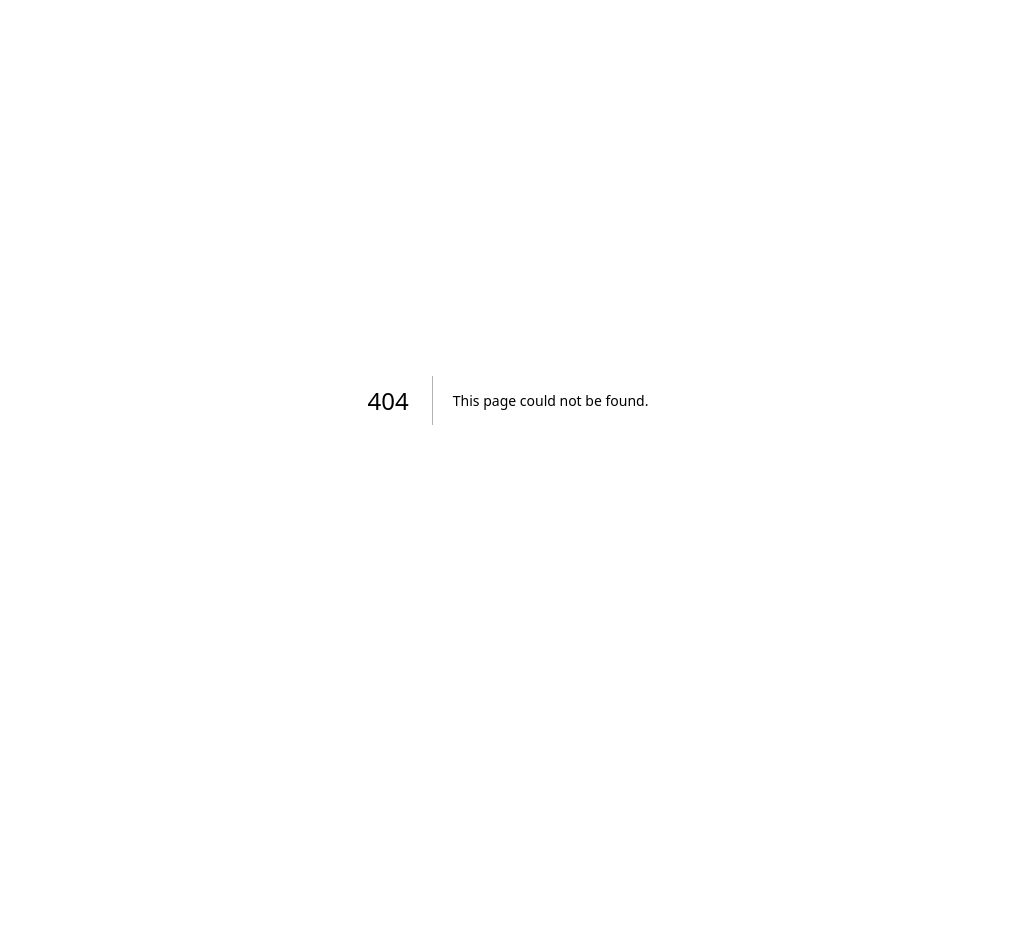
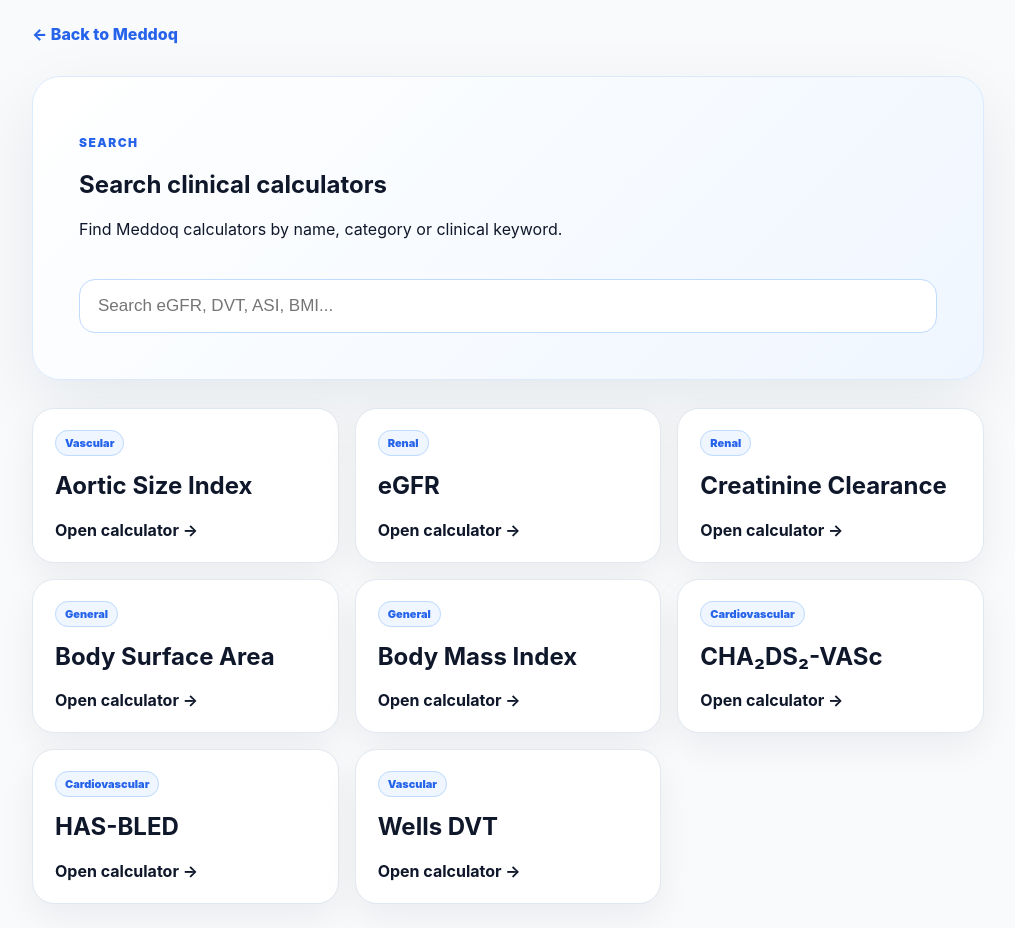
Before and after one commit to brsbyrm/meddoq, a Next.js app: page /search in a window 1280 px wide. Before the commit this address had no page. Shown: the whole page, without its empty margins (132-1147 px from the left). Before the commit the page ends 800 px from the top, so only its background shows below. Built offline with nearby package versions, Linux system fonts and the light colour scheme.

Commit message:
Add calculator search page

```diff
--- /dev/null
+++ b/app/search/page.js
@@ -0,0 +1,120 @@
+"use client";
+
+import { useMemo, useState } from "react";
+
+const calculators = [
+  ["Aortic Size Index", "Vascular", "/calculators/aortic-size-index", "aortic diameter body surface area ASI"],
+  ["eGFR", "Renal", "/calculators/egfr", "kidney renal creatinine CKD-EPI glomerular filtration rate"],
+  ["Creatinine Clearance", "Renal", "/calculators/creatinine-clearance", "Cockcroft Gault drug dosing creatinine clearance"],
+  ["Body Surface Area", "General", "/calculators/body-surface-area", "BSA Mosteller height weight"],
+  ["Body Mass Index", "General", "/calculators/body-mass-index", "BMI weight height obesity"],
+  ["CHA₂DS₂-VASc", "Cardiovascular", "/calculators/cha2ds2-vasc", "atrial fibrillation stroke risk anticoagulation"],
+  ["HAS-BLED", "Cardiovascular", "/calculators/has-bled", "bleeding risk anticoagulation atrial fibrillation"],
+  ["Wells DVT", "Vascular", "/calculators/wells-dvt", "deep vein thrombosis DVT probability"],
+];
+
+export default function SearchPage() {
+  const [query, setQuery] = useState("");
+
+  const results = useMemo(() => {
+    const q = query.toLowerCase().trim();
+    if (!q) return calculators;
+    return calculators.filter(([name, category, , keywords]) =>
+      `${name} ${category} ${keywords}`.toLowerCase().includes(q)
+    );
+  }, [query]);
+
+  return (
+    <main style={styles.main}>
+      <a href="/" style={styles.back}>← Back to Meddoq</a>
+
+      <section style={styles.hero}>
+        <p style={styles.kicker}>Search</p>
+        <h1>Search clinical calculators</h1>
+        <p>Find Meddoq calculators by name, category or clinical keyword.</p>
+
+        <input
+          autoFocus
+          value={query}
+          onChange={(e) => setQuery(e.target.value)}
+          placeholder="Search eGFR, DVT, ASI, BMI..."
+          style={styles.search}
+        />
+      </section>
+
+      <section style={styles.grid}>
+        {results.map(([name, category, href]) => (
+          <a href={href} key={href} style={styles.card}>
+            <span style={styles.badge}>{category}</span>
+            <h2>{name}</h2>
+            <strong>Open calculator →</strong>
+          </a>
+        ))}
+      </section>
+    </main>
+  );
+}
+
+const styles = {
+  main: {
+    maxWidth: 1000,
+    margin: "0 auto",
+    padding: 24,
+    fontFamily:
+      'Inter, ui-sans-serif, system-ui, -apple-system, BlinkMacSystemFont, "Segoe UI", sans-serif',
+    color: "#0f172a",
+  },
+  back: {
+    color: "#2563eb",
+    fontWeight: 800,
+    textDecoration: "none",
+  },
+  hero: {
+    marginTop: 32,
+    background: "linear-gradient(135deg, #ffffff, #eff6ff)",
+    border: "1px solid #dbeafe",
+    borderRadius: 28,
+    padding: "clamp(26px, 5vw, 46px)",
+    boxShadow: "0 24px 70px rgba(15,23,42,0.08)",
+  },
+  kicker: {
+    color: "#2563eb",
+    fontWeight: 900,
+    textTransform: "uppercase",
+    letterSpacing: "0.12em",
+    fontSize: 12,
+  },
+  search: {
+    marginTop: 24,
+    width: "100%",
+    padding: "16px 18px",
+    borderRadius: 16,
+    border: "1px solid #bfdbfe",
+    fontSize: 17,
+    outline: "none",
+  },
+  grid: {
+    marginTop: 28,
+    display: "grid",
+    gridTemplateColumns: "repeat(auto-fit, minmax(min(100%, 240px), 1fr))",
+    gap: 16,
+  },
+  card: {
+    background: "white",
+    border: "1px solid #e2e8f0",
+    borderRadius: 22,
+    padding: 22,
+    textDecoration: "none",
+    color: "#0f172a",
+    boxShadow: "0 14px 36px rgba(15,23,42,0.06)",
+  },
+  badge: {
+    color: "#2563eb",
+    background: "#eff6ff",
+    border: "1px solid #bfdbfe",
+    borderRadius: 999,
+    padding: "5px 9px",
+    fontSize: 11,
+    fontWeight: 900,
+  },
+};
--- a/app/sitemap.js
+++ b/app/sitemap.js
@@ -23,6 +23,12 @@
       changeFrequency: "weekly",
       priority: 0.95,
     },
+    {
+      url: "https://meddoq.com/search",
+      lastModified: new Date(),
+      changeFrequency: "weekly",
+      priority: 0.8,
+    },
     ...calculatorSlugs.map((slug) => ({
       url: `https://meddoq.com/calculators/${slug}`,
       lastModified: new Date(),
```
